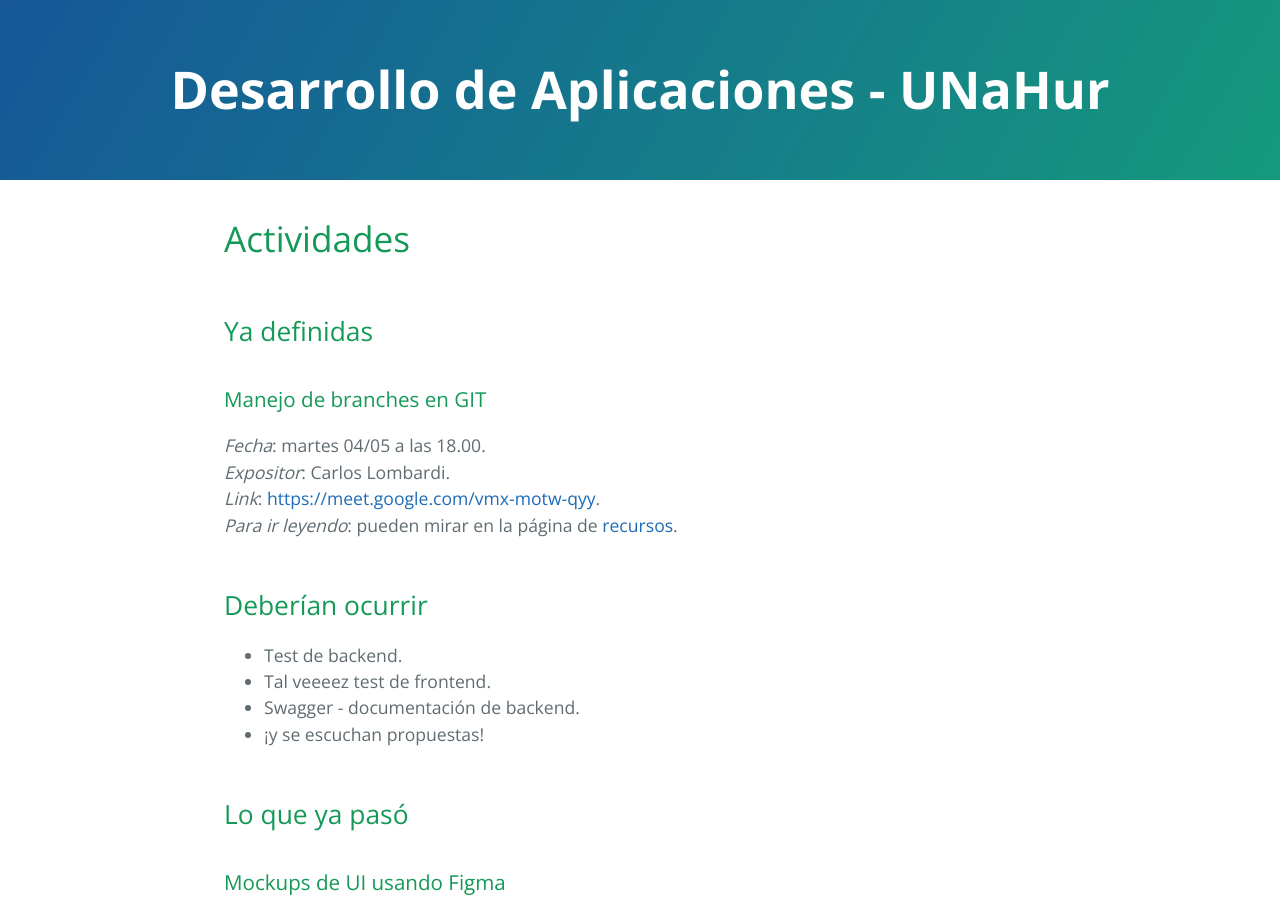
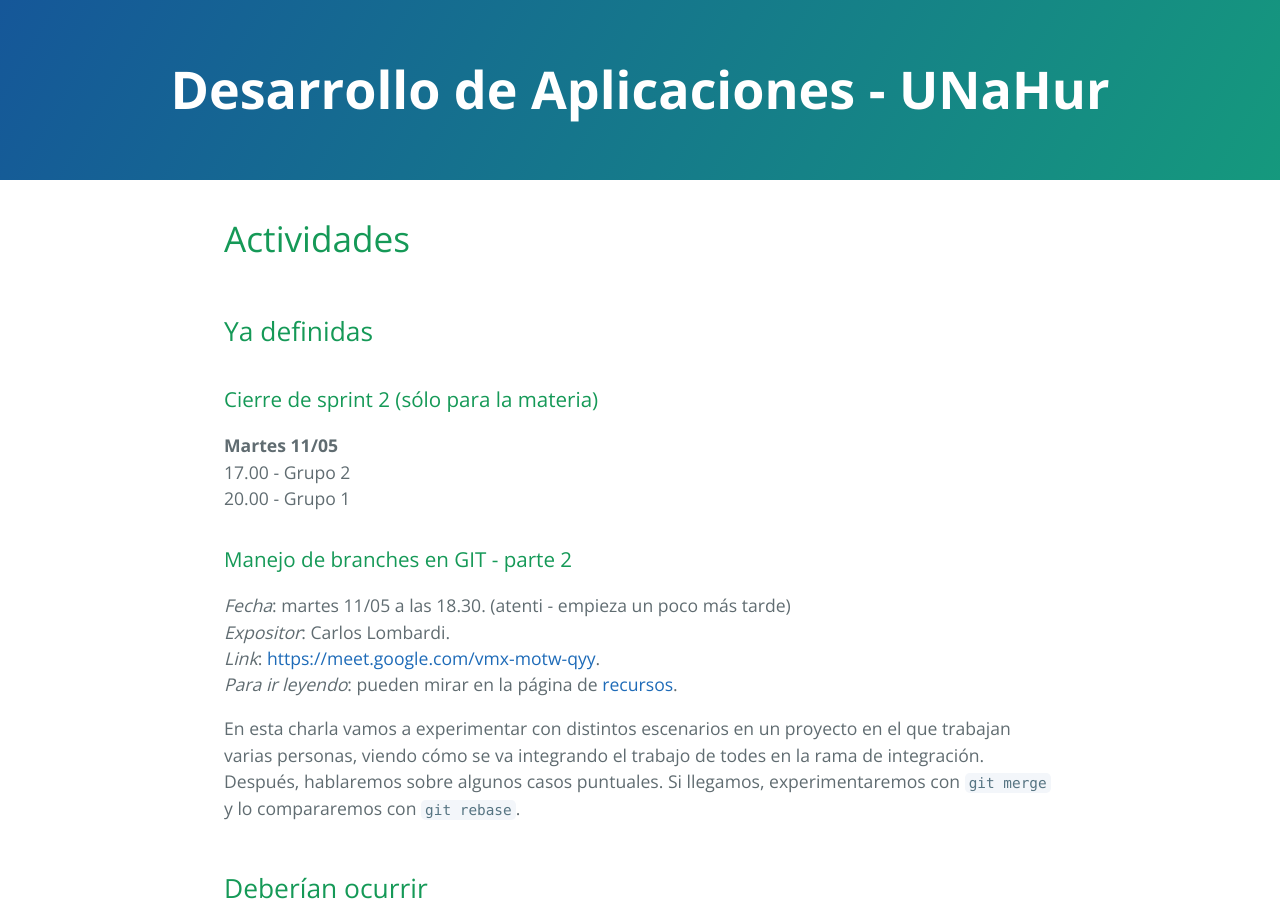
Before and after one commit to unahur-desapp/unahur-desapp-site, a Jekyll site: the page built from actividades.md, in a window 1280 px wide and 900 px high. Built offline with Jekyll 4.4.1, drawn with Linux system fonts in a browser that asks for light colours; our own code applies the rules of GitHub Pages for plain Markdown files; some of the changed text lies outside the part shown.

Commit message:
actualizo agenda hasta el 11/05

```diff
--- a/actividades.md
+++ b/actividades.md
@@ -6,11 +6,18 @@ layout: default
 
 ## Ya definidas
 
-### Manejo de branches en GIT
-_Fecha_: martes 04/05 a las 18.00.
+### Cierre de sprint 2 (sólo para la materia)
+**Martes 11/05**
+17.00 - Grupo 2
+20.00 - Grupo 1
+
+### Manejo de branches en GIT - parte 2
+_Fecha_: martes 11/05 a las 18.30.  (atenti - empieza un poco más tarde)
 _Expositor_: Carlos Lombardi.
 _Link_: [https://meet.google.com/vmx-motw-qyy](https://meet.google.com/vmx-motw-qyy).
 _Para ir leyendo_: pueden mirar en la página de [recursos](./recursos/recursos-index).
+
+En esta charla vamos a experimentar con distintos escenarios en un proyecto en el que trabajan varias personas, viendo cómo se va integrando el trabajo de todes en la rama de integración. Después, hablaremos sobre algunos casos puntuales. Si llegamos, experimentaremos con `git merge` y lo compararemos con `git rebase`.
 
 
 ## Deberían ocurrir
@@ -47,3 +54,15 @@ He aquí [el video](https://drive.google.com/file/d/138GyVuhV86qxWm-CgLui1P7lOtI
 
 En esta 3ra parte hablamos sobre cómo vincular frontend con backend, para eso vamos a usar el hook `useEffect`.
 Con esto tenemos el conjunto de elementos para arrancar con el desarrollo ... lo siguiente sería [React router](https://reactrouter.com/), que no lo llegamos a ver pero está en el [repo de base frontend](https://github.com/unahur-desapp/react-recoil-app-seed).
+
+### Manejo de branches en GIT - parte 1
+_Fecha_: martes 04/05 a las 18.00.
+_Expositor_: Carlos Lombardi.
+He aquí [el video](https://drive.google.com/file/d/1F-pXf8dp6h9ag02Igj-K9TtTgzvCTrOl/view).
+_Para ir leyendo_: pueden mirar en la página de [recursos](./recursos/recursos-index).
+
+En esta charla
+- hicimos una pequeña presentación de Git
+- charlamos sobre el esquema de feature branches que proponemos para los proyectos de Desarrollo de Aplicaciones.
+- experimentamos con varios branches, viendo qué posibilidades tiene un developer de manejar sus tareas y poder colaborar en las de les compañeres.
+- hablamos por arriba de la operación llamada `git rebase`.
--- a/txt/charlitas/git01.txt
+++ b/txt/charlitas/git01.txt
@@ -106,6 +106,12 @@ Puede ser que alguien haya hecho algo algo, o no.
 Dentro de las distintas formas de sincronizarse, la que se va a recomendar acá es usar rebase.
 Explicar "en dibujitos" qué onda.
 
+(
+  arrancar de acá el martes 11/05
+  el dibujito para cargar en el graficador online está en
+  D:\carlos\educ\desapp\site\images\intermediate-work-in-three-branches-simulation.drawio
+)
+
 Hands-on
 s1. sesión de trabajo de roque, mete un commit.
 s2. resulta que roque terminó.
```
Also changed, not shown: 1 other file.
